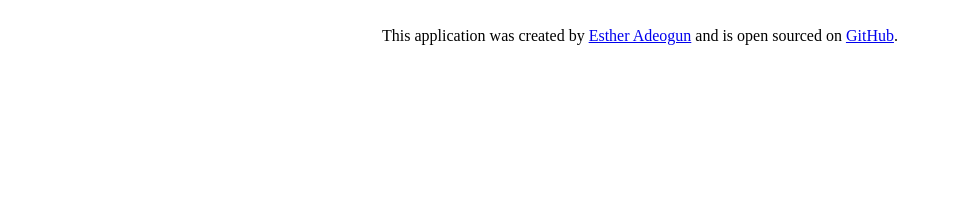
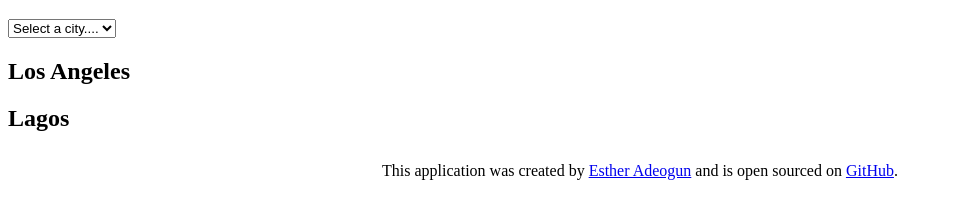
Before and after one commit to adeogunesther95-lab/SheCodes-Plus-Add-on-wk2, a plain HTML site: page index.html in a window 1280 px wide. Shown: the part 61-280 px from the top of the page, without its empty margins (0-974 px from the left). Drawn offline with Linux system fonts and the light colour scheme.

Commit message:
added basic HTML

```diff
--- a/index.html
+++ b/index.html
@@ -8,6 +8,24 @@
   </head>
   <body>
     <h1>Welcome to the World Clock Application</h1>
+
+    <select name="" id="">
+      <option value="">Select a city....</option>
+      <option value="">London</option>
+      <option value="">Tokyo</option>
+      <option value="">Sydney</option>
+    </select>
+
+    <div class="city">
+      <h2>Los Angeles</h2>
+      <div class="date"></div>
+      <div class="time"></div>
+    </div>
+    <div class="city">
+      <h2>Lagos</h2>
+      <div class="date"></div>
+      <div class="time"></div>
+    </div>
 
     <footer>
       This application was created by
```
